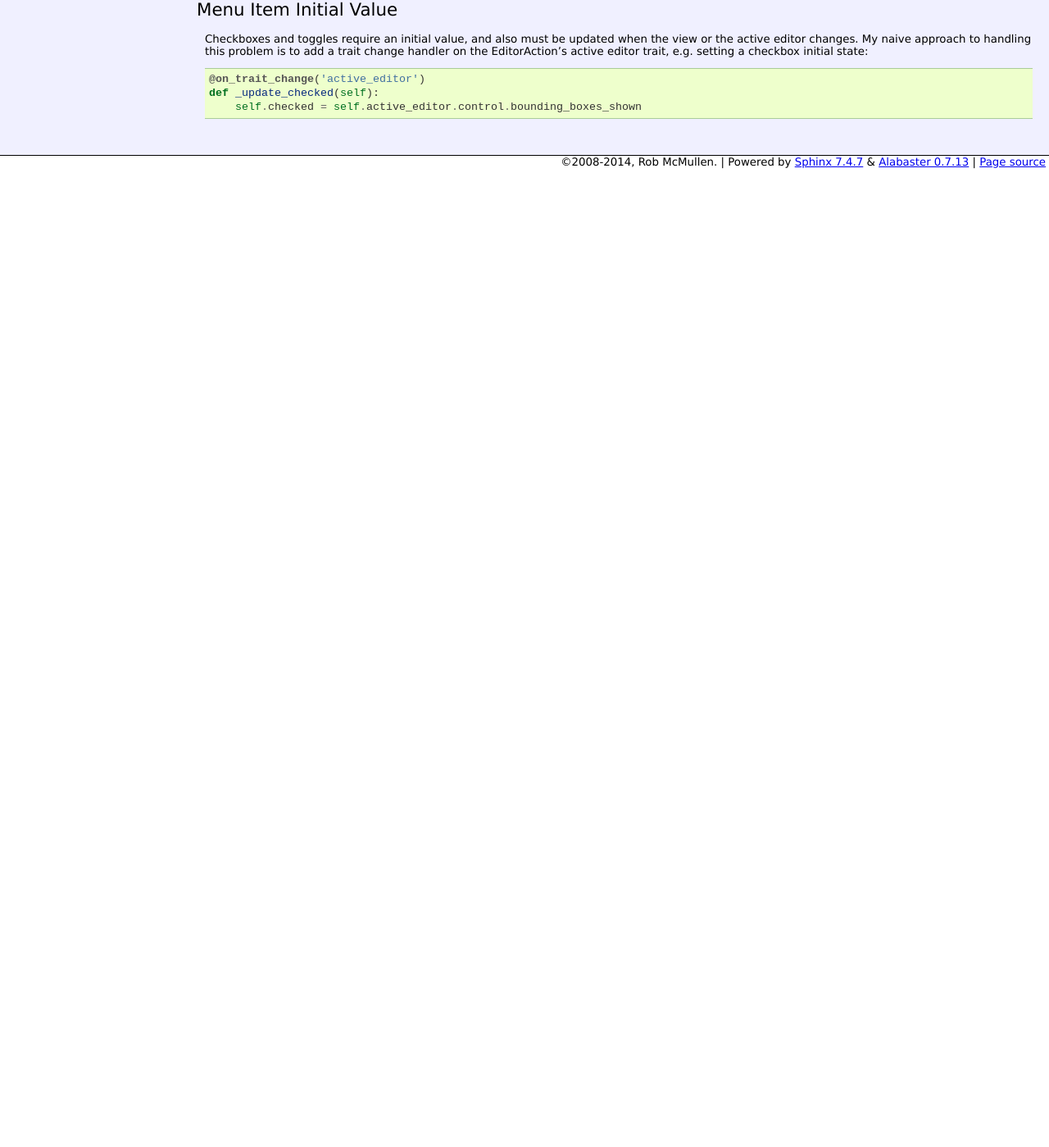
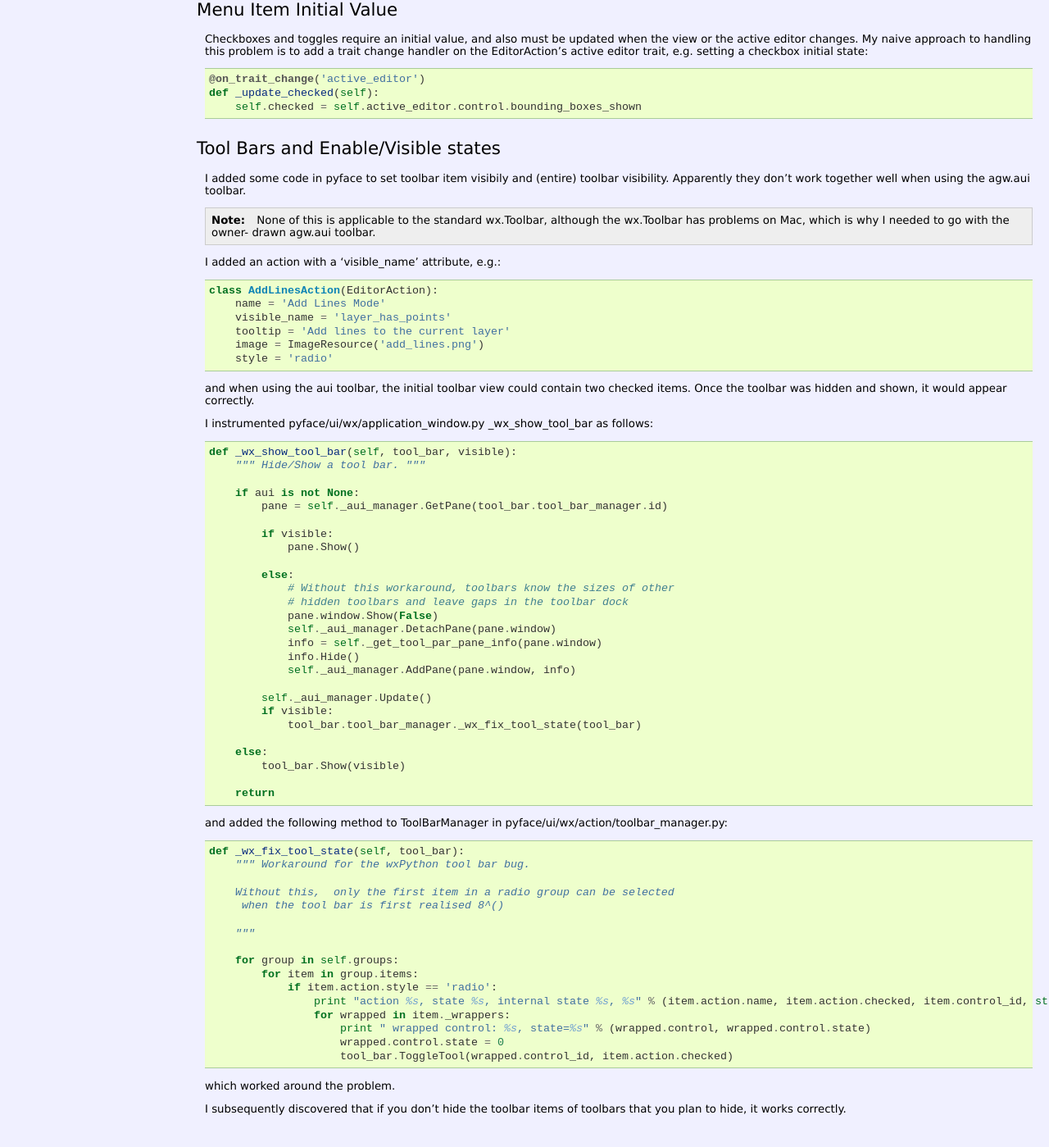
Before and after one commit to robmcmullen/omnivore, a Sphinx documentation site: the page built from docs/menus_and_actions.rst, in a window 1280 px wide and 1400 px high, scrolled down 1218 px. Shown: the whole window at 82% size. Built offline with Sphinx 7.4.7, drawn with Linux system fonts in a browser that asks for light colours; the version number could not be read and is left out; before the commit the page ends 1423 px from its top, so only the background shows below that; some of the changed text lies outside the part shown.

Commit message:
Added notes on agw.aui toolbar visibility problem and partial workaround

```diff
--- a/docs/menus_and_actions.rst
+++ b/docs/menus_and_actions.rst
@@ -95,3 +95,84 @@ trait, e.g.  setting a checkbox initial state::
     @on_trait_change('active_editor')
     def _update_checked(self):
         self.checked = self.active_editor.control.bounding_boxes_shown
+
+
+Tool Bars and Enable/Visible states
+===================================
+
+I added some code in pyface to set toolbar item visibily and (entire) toolbar
+visibility.  Apparently they don't work together well when using the agw.aui
+toolbar.
+
+.. note::
+
+    None of this is applicable to the standard wx.Toolbar, although the
+    wx.Toolbar has problems on Mac, which is why I needed to go with the
+    owner- drawn agw.aui toolbar.
+
+I added an action with a 'visible_name' attribute, e.g.::
+
+    class AddLinesAction(EditorAction):
+        name = 'Add Lines Mode'
+        visible_name = 'layer_has_points'
+        tooltip = 'Add lines to the current layer'
+        image = ImageResource('add_lines.png')
+        style = 'radio'
+
+and when using the aui toolbar, the initial toolbar view could contain two
+checked items.  Once the toolbar was hidden and shown, it would appear
+correctly.
+
+I instrumented pyface/ui/wx/application_window.py _wx_show_tool_bar as follows::
+
+    def _wx_show_tool_bar(self, tool_bar, visible):
+        """ Hide/Show a tool bar. """
+
+        if aui is not None:
+            pane = self._aui_manager.GetPane(tool_bar.tool_bar_manager.id)
+
+            if visible:
+                pane.Show()
+
+            else:
+                # Without this workaround, toolbars know the sizes of other
+                # hidden toolbars and leave gaps in the toolbar dock
+                pane.window.Show(False)
+                self._aui_manager.DetachPane(pane.window)
+                info = self._get_tool_par_pane_info(pane.window)
+                info.Hide()
+                self._aui_manager.AddPane(pane.window, info)
+
+            self._aui_manager.Update()
+            if visible:
+                tool_bar.tool_bar_manager._wx_fix_tool_state(tool_bar)
+
+        else:
+            tool_bar.Show(visible)
+
+        return
+
+and added the following method to ToolBarManager in
+pyface/ui/wx/action/toolbar_manager.py::
+
+    def _wx_fix_tool_state(self, tool_bar):
+        """ Workaround for the wxPython tool bar bug.
+
+        Without this,  only the first item in a radio group can be selected
+         when the tool bar is first realised 8^()
+
+        """
+
+        for group in self.groups:
+            for item in group.items:
+                if item.action.style == 'radio':
+                    print "action %s, state %s, internal state %s, %s" % (item.action.name, item.action.checked, item.control_id, str(item))
+                    for wrapped in item._wrappers:
+                        print " wrapped control: %s, state=%s" % (wrapped.control, wrapped.control.state)
+                        wrapped.control.state = 0
+                        tool_bar.ToggleTool(wrapped.control_id, item.action.checked)
+
+which worked around the problem.
+
+I subsequently discovered that if you don't hide the toolbar items of toolbars
+that you plan to hide, it works correctly.
```
